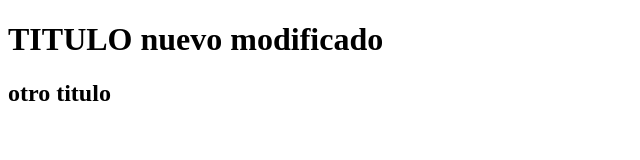
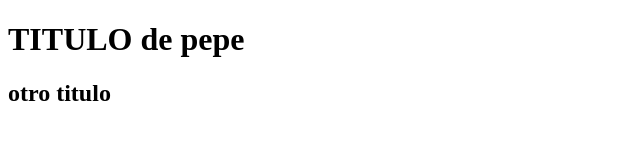
Before and after one commit to onofer/hello-world-git, a plain HTML site: page index.html in a window 1280 px wide. Shown: the whole page, without its empty margins (0-640 px from the left). Drawn offline with Linux system fonts and the light colour scheme.

Commit message:
cambio titulo pepe

```diff
--- a/index.html
+++ b/index.html
@@ -6,7 +6,7 @@
     <title>Demo Git</title>
 </head>
 <body>
-    <h1>TITULO nuevo modificado</h1>
+    <h1>TITULO de pepe</h1>
     <h2>otro titulo</h2>
 </body>
 </html>
```
